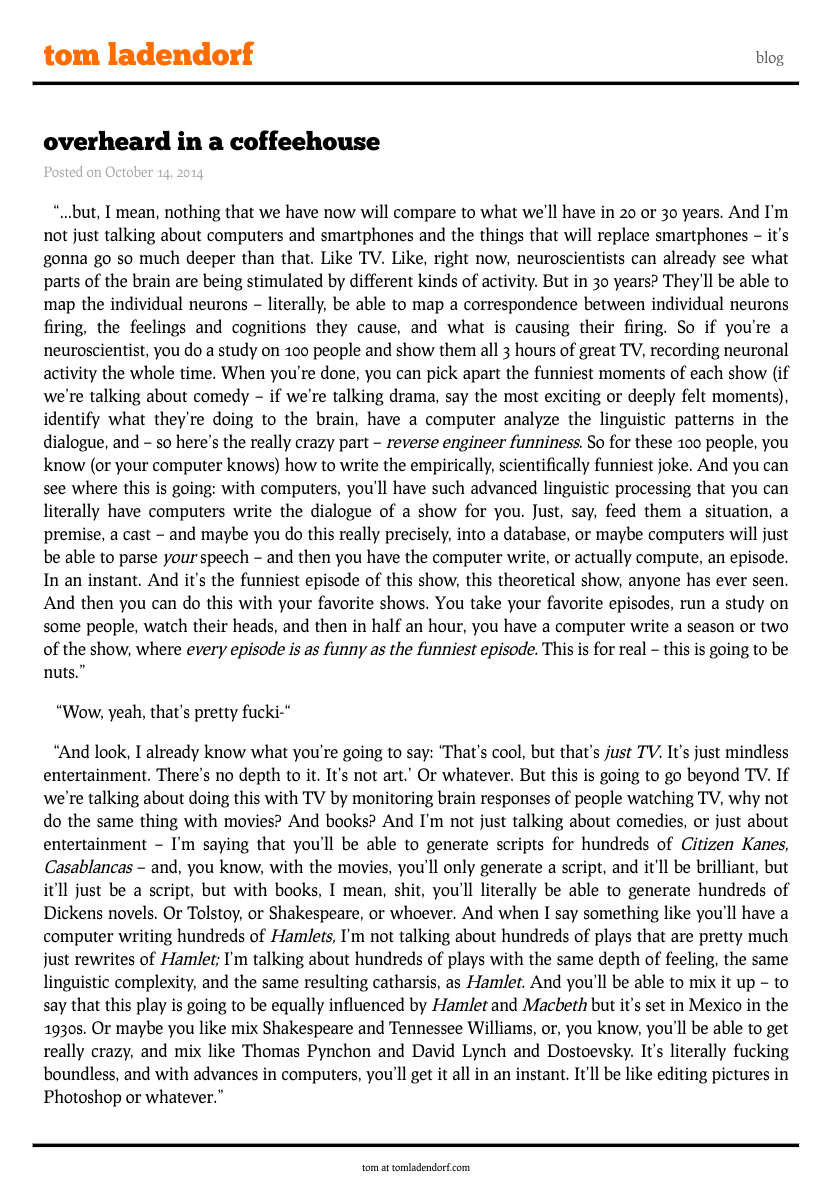
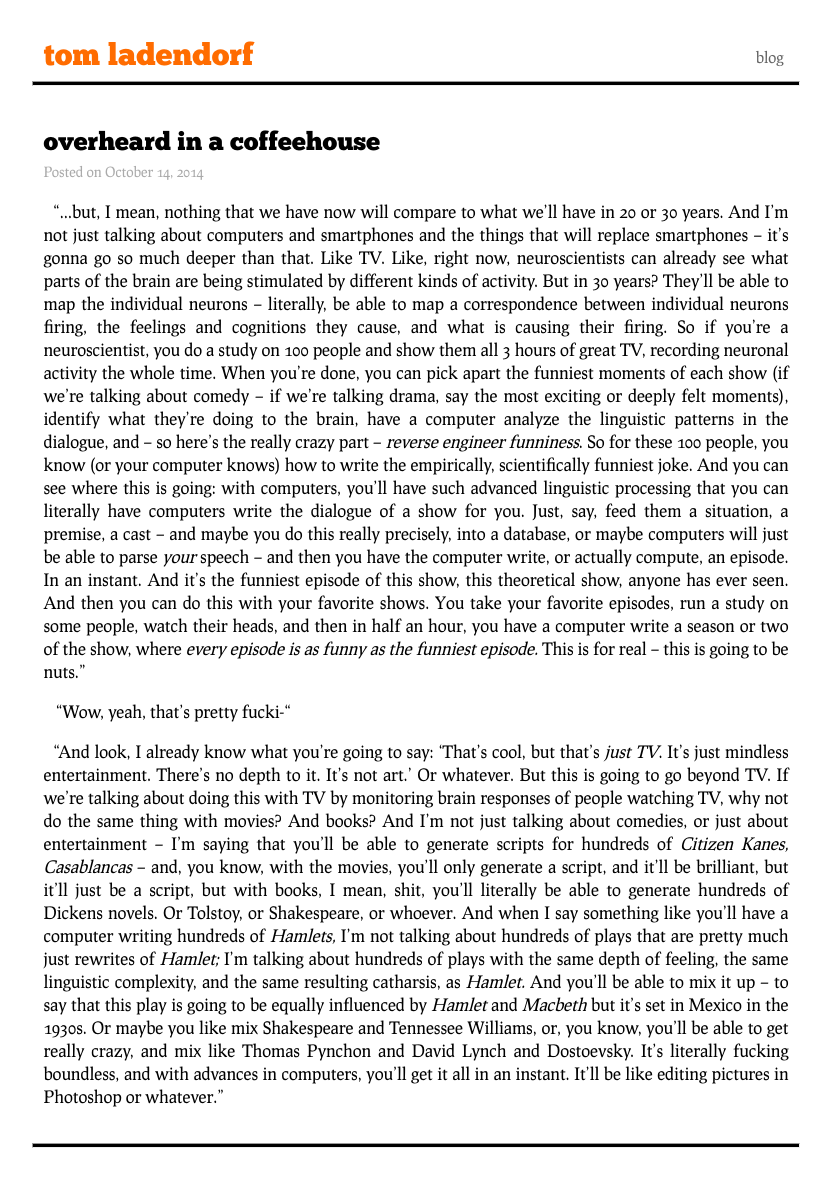
Before and after one commit to tladendo/tomladendorf, a Jekyll site: the page built from index.html, in a window 1280 px wide. Shown: the whole page, without its empty margins (224-1055 px from the left). Built offline with Jekyll 4.4.1, drawn with Linux system fonts in a browser that asks for light colours; after the commit the page ends 1148 px from its top, so only the background shows below that.

Commit message:
Removed footer

```diff
--- a/_layouts/default.html
+++ b/_layouts/default.html
@@ -31,7 +31,6 @@
             </div>
               <div class="footer">
                 <hr />
-                tom at tomladendorf.com
               </div>
           </div>
         </div> <!-- /container -->
```
